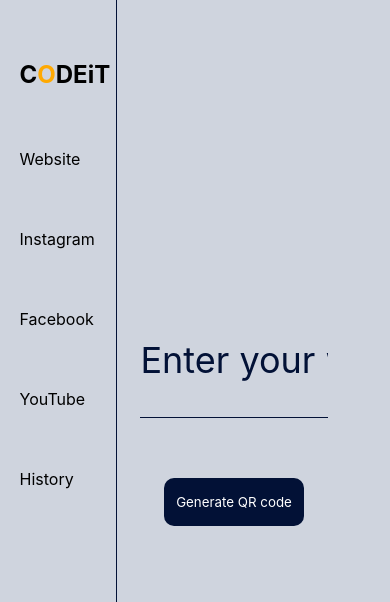
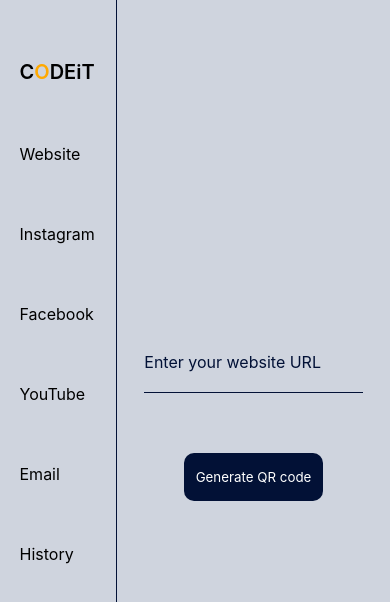
Before and after one commit to OlayinkaAtobiloye/CodeIt, a Vue app: page / in a window 390 px wide. Shown: the top 602 px of the page. Built offline with nearby package versions, Linux system fonts and the light colour scheme.

Commit message:
Made UI fixes.

```diff
--- a/src/components/CodeGenerator.vue
+++ b/src/components/CodeGenerator.vue
@@ -1,6 +1,10 @@
 <template>
   <div class="code-generator">
-    <span class="material-symbols-outlined hide mobile" v-bind:class="{ show: displayPopUp }" v-on:click="hidePopUp()">
+    <span
+      class="material-symbols-outlined hide mobile"
+      v-bind:class="{ show: displayPopUp }"
+      v-on:click="hidePopUp()"
+    >
       arrow_back_ios
     </span>
     <SideBar v-bind:class="{ hide: displayPopUp }"></SideBar>
@@ -53,7 +57,7 @@ export default {
         );
       }
     },
-    hidePopUp: function(){
+    hidePopUp: function() {
       this.displayPopUp = false;
     }
   }
@@ -73,7 +77,7 @@ input {
   width: 80%;
   border-bottom: 1px solid #021136;
   padding-bottom: 12px;
-  min-height: 100px;
+  min-height: 80px;
   margin-bottom: 60px;
   font-size: 32px;
 }
@@ -84,12 +88,11 @@ input:focus {
 
 input::placeholder {
   font-family: Inter;
-  font-size: 36px;
+  font-size: 24px;
   font-weight: 400;
   line-height: 36px;
   letter-spacing: 0em;
   color: #021136;
-
 }
 
 .code-generator {
@@ -120,7 +123,7 @@ input::placeholder {
 
 @media (max-width: 768px) {
   .input-div {
-    width: 60%;
+    width: 70%;
   }
   #qr-code {
     display: none;
@@ -131,5 +134,12 @@ input::placeholder {
   .show {
     display: flex !important;
   }
+  input::placeholder {
+    font-size: 16px;
+  }
+  input {
+    font-size: 16px;
+    min-height: 50px;
+  }
 }
 </style>
--- a/src/components/SideBar.vue
+++ b/src/components/SideBar.vue
@@ -6,6 +6,8 @@
       <li><a href="https://instagram.com">Instagram</a></li>
       <li><a href="https://facebook.com">Facebook</a></li>
       <li><a href="https://youtube.com">YouTube</a></li>
+      <li><a href="mailto:hiqmatolayinka@gmail.com">Email</a></li>
+
       <li>
         <router-link to="/history">History</router-link>
       </li>
@@ -63,4 +65,9 @@ a {
     width: 30%;
   }
 }
+h1{
+font-size: 20px;
+font-weight: 600;
+line-height: 24px;
+}
 </style>
```
Also changed, not shown: src/components/QRCode.vue (+2 -6 lines). Lines whose indentation alone changed are shown as unchanged.
